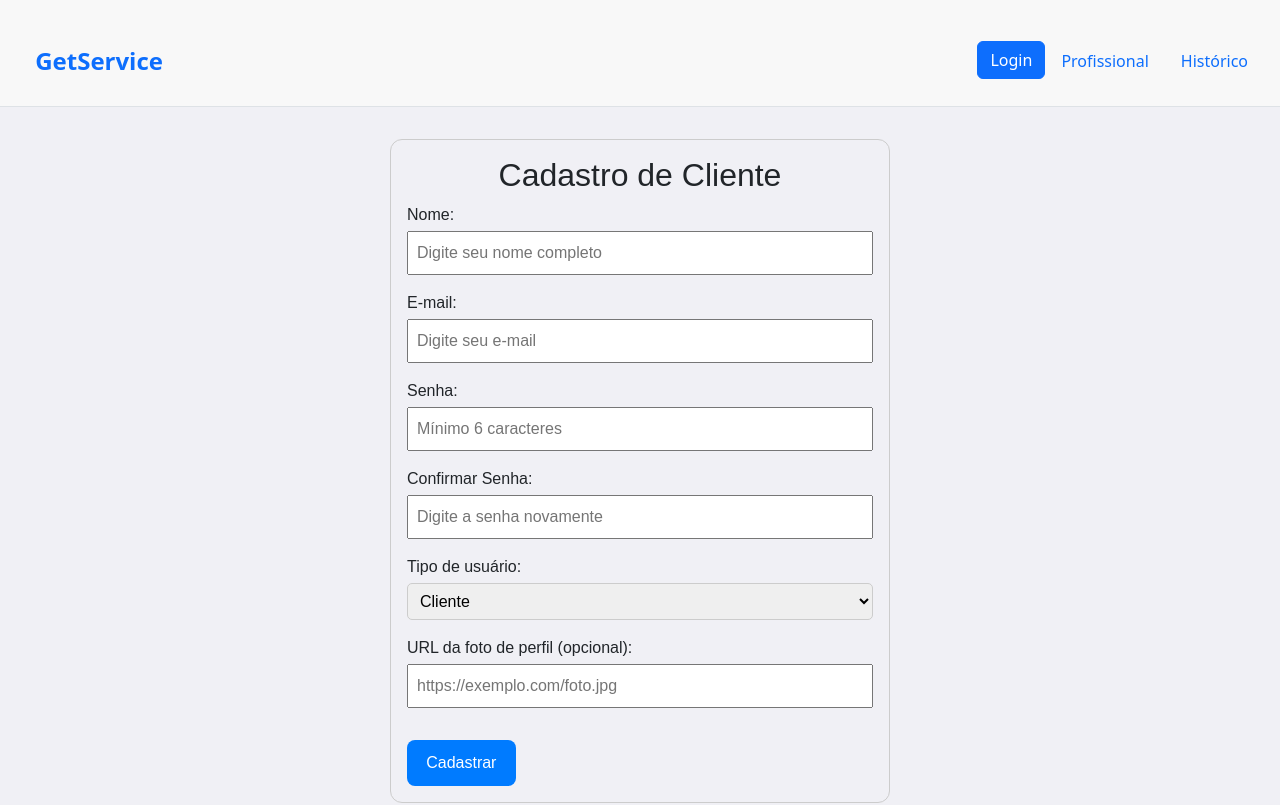
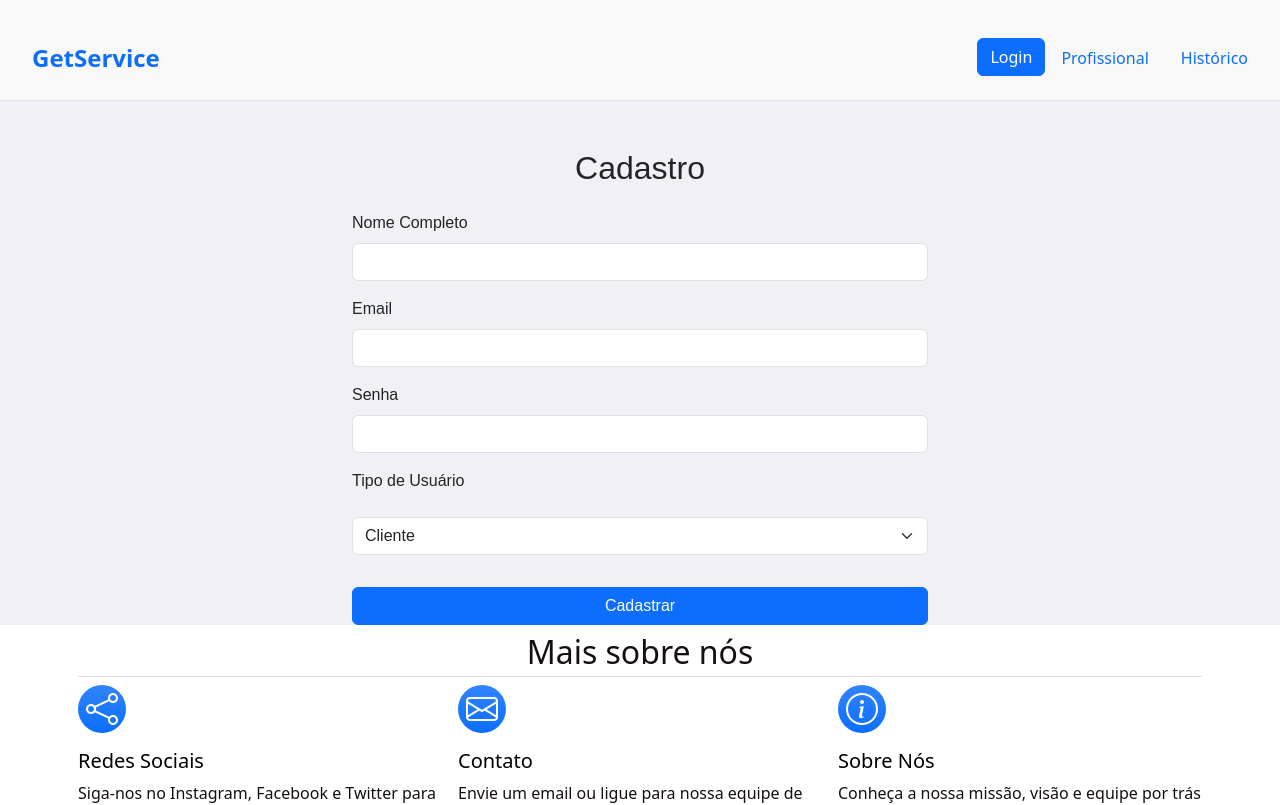
Before and after one commit to Man0ela/aplicativo, a React (Vite) app: page /cadastro in a window 1280 px wide. Shown: the top 805 px of the page. Built offline with nearby package versions, Linux system fonts and the light colour scheme.

Commit message:
ajeitei a tela de cadastro

```diff
--- a/src/Cadastro.jsx
+++ b/src/Cadastro.jsx
@@ -1,161 +1,151 @@
 import React, { useState } from "react";
-import { useDispatch } from "react-redux";
-import { useNavigate } from "react-router-dom";
-import { addUser } from "./features/usersSlice";
-import "./css/Cadastro.css";
 
-const Cadastro = () => {
-  const dispatch = useDispatch();
-  const navigate = useNavigate();
-  const [form, setForm] = useState({
+function Cadastro() {
+  const [tipoUsuario, setTipoUsuario] = useState("cliente");
+  const [dados, setDados] = useState({
     nome: "",
     email: "",
     senha: "",
-    confirmarSenha: "",
-    tipo: "cliente",
-    foto: "",
+    // Campos específicos para profissionais
+    especialidade: "",
+    preco: "",
+    descricaoServico: "",
+    distanciaAtendimento: "",
   });
-
-  const [erros, setErros] = useState({});
 
   const handleChange = (e) => {
     const { name, value } = e.target;
-    setForm((prev) => ({ ...prev, [name]: value }));
-  };
-
-  const validar = () => {
-    const novosErros = {};
-    if (!form.nome.trim()) novosErros.nome = "Nome é obrigatório";
-    if (!form.email.includes("@")) novosErros.email = "E-mail inválido";
-    if (form.senha.length < 6)
-      novosErros.senha = "Senha deve ter no mínimo 6 caracteres";
-    if (form.senha !== form.confirmarSenha)
-      novosErros.confirmarSenha = "As senhas não coincidem";
-    if (form.foto && !form.foto.startsWith("http"))
-      novosErros.foto = "URL da imagem inválida";
-    return novosErros;
+    setDados((prev) => ({
+      ...prev,
+      [name]: value,
+    }));
   };
 
   const handleSubmit = (e) => {
     e.preventDefault();
-    const errosValidados = validar();
-    if (Object.keys(errosValidados).length > 0) {
-      setErros(errosValidados);
-      return;
-    }
-
-    dispatch(
-      addUser({
-        nome: form.nome,
-        email: form.email,
-        senha: form.senha,
-        tipo: form.tipo,
-        foto: form.foto,
-      })
-    );
-
-    alert("Cadastro realizado com sucesso!");
-    navigate("/login");
+    // Aqui você enviaria os dados para o backend
+    console.log("Dados enviados:", dados);
   };
 
   return (
-    <div className="cadastro-container">
-      <h2>
-        Cadastro de {form.tipo === "cliente" ? "Cliente" : "Profissional"}
-      </h2>
+    <div className="container mt-5" style={{ maxWidth: "600px" }}>
+      <h2 className="text-center mb-4">Cadastro</h2>
       <form onSubmit={handleSubmit}>
-        {/* Campo Nome */}
-        <label>
-          Nome:
+        {/* Campos básicos para todos os usuários */}
+        <div className="mb-3">
+          <label className="form-label">Nome Completo</label>
           <input
             type="text"
+            className="form-control"
             name="nome"
-            value={form.nome}
+            value={dados.nome}
             onChange={handleChange}
-            placeholder="Digite seu nome completo"
+            required
           />
-          {erros.nome && <span className="erro">{erros.nome}</span>}
-        </label>
+        </div>
 
-        {/* Campo Email */}
-        <label>
-          E-mail:
+        <div className="mb-3">
+          <label className="form-label">Email</label>
           <input
             type="email"
+            className="form-control"
             name="email"
-            value={form.email}
+            value={dados.email}
             onChange={handleChange}
-            placeholder="Digite seu e-mail"
+            required
           />
-          {erros.email && <span className="erro">{erros.email}</span>}
-        </label>
+        </div>
 
-        {/* Campo Senha */}
-        <label>
-          Senha:
+        <div className="mb-3">
+          <label className="form-label">Senha</label>
           <input
             type="password"
+            className="form-control"
             name="senha"
-            value={form.senha}
+            value={dados.senha}
             onChange={handleChange}
-            placeholder="Mínimo 6 caracteres"
+            required
           />
-          {erros.senha && <span className="erro">{erros.senha}</span>}
-        </label>
+        </div>
 
-        {/* Campo Confirmar Senha */}
-        <label>
-          Confirmar Senha:
-          <input
-            type="password"
-            name="confirmarSenha"
-            value={form.confirmarSenha}
-            onChange={handleChange}
-            placeholder="Digite a senha novamente"
-          />
-          {erros.confirmarSenha && (
-            <span className="erro">{erros.confirmarSenha}</span>
-          )}
-        </label>
-
-        {/* Campo Tipo de Usuário */}
-        <label>
-          Tipo de usuário:
-          <select name="tipo" value={form.tipo} onChange={handleChange}>
+        <div className="mb-3">
+          <label className="form-label">Tipo de Usuário</label>
+          <select
+            className="form-select"
+            name="tipoUsuario"
+            value={tipoUsuario}
+            onChange={(e) => setTipoUsuario(e.target.value)}
+            required
+          >
             <option value="cliente">Cliente</option>
             <option value="profissional">Profissional</option>
           </select>
-        </label>
+        </div>
 
-        {/* Campo Foto (opcional) */}
-        <label>
-          URL da foto de perfil (opcional):
-          <input
-            type="text"
-            name="foto"
-            value={form.foto}
-            onChange={handleChange}
-            placeholder="https://exemplo.com/foto.jpg"
-          />
-          {erros.foto && <span className="erro">{erros.foto}</span>}
-        </label>
+        {/* Campos condicionais para profissionais */}
+        {tipoUsuario === "profissional" && (
+          <>
+            <div className="mb-3">
+              <label className="form-label">Especialidade</label>
+              <input
+                type="text"
+                className="form-control"
+                name="especialidade"
+                value={dados.especialidade}
+                onChange={handleChange}
+                required
+              />
+            </div>
 
-        <button type="submit">Cadastrar</button>
+            <div className="mb-3">
+              <label className="form-label">Preço do Serviço (R$)</label>
+              <input
+                type="number"
+                className="form-control"
+                name="preco"
+                value={dados.preco}
+                onChange={handleChange}
+                min="0"
+                step="0.01"
+                required
+              />
+            </div>
+
+            <div className="mb-3">
+              <label className="form-label">Descrição do Serviço</label>
+              <textarea
+                className="form-control"
+                name="descricaoServico"
+                value={dados.descricaoServico}
+                onChange={handleChange}
+                rows="3"
+                required
+              />
+            </div>
+
+            <div className="mb-3">
+              <label className="form-label">
+                Distância de Atendimento (km)
+              </label>
+              <input
+                type="number"
+                className="form-control"
+                name="distanciaAtendimento"
+                value={dados.distanciaAtendimento}
+                onChange={handleChange}
+                min="1"
+                required
+              />
+            </div>
+          </>
+        )}
+
+        <button type="submit" className="btn btn-primary w-100 mt-3">
+          Cadastrar
+        </button>
       </form>
-
-      {/* Pré-visualização da foto (se existir) */}
-      {form.foto && form.foto.startsWith("http") && (
-        <div className="preview-foto">
-          <p>Prévia da Foto:</p>
-          <img
-            src={form.foto}
-            alt="Prévia do perfil"
-            style={{ maxWidth: "100px" }}
-          />
-        </div>
-      )}
     </div>
   );
-};
+}
 
 export default Cadastro;
--- a/src/Login.jsx
+++ b/src/Login.jsx
@@ -1,38 +1,21 @@
 import React, { useState } from "react";
 import { useNavigate } from "react-router-dom";
-import { useSelector } from "react-redux";
 
 function Login() {
   const [tipoUsuario, setTipoUsuario] = useState("");
-  const [email, setEmail] = useState("");
-  const [senha, setSenha] = useState("");
-  const [erro, setErro] = useState("");
   const navigate = useNavigate();
-  const usuarios = useSelector((state) => state.users);
 
   const handleLogin = () => {
-    if (!email || !senha) {
-      setErro("Email e senha são obrigatórios");
+    if (!tipoUsuario) {
+      alert("Selecione um tipo de usuário");
       return;
-    } else {
-      navigate("/inicial");
     }
 
-    const usuario = usuarios.find(
-      (user) =>
-        user.email === email &&
-        user.senha === senha &&
-        user.tipo === tipoUsuario
-    );
-
-    if (usuario) {
-      if (tipoUsuario === "cliente") {
-        navigate("/inicial");
-      } else if (tipoUsuario === "profissional") {
-        navigate("/dashboard-profissional");
-      }
-    } else {
-      setErro("Credenciais inválidas ou usuário não encontrado");
+    // Redireciona conforme a seleção
+    if (tipoUsuario === "cliente") {
+      navigate("/inicial");
+    } else if (tipoUsuario === "profissional") {
+      navigate("/dashboard-profissional");
     }
   };
 
@@ -41,37 +24,20 @@ function Login() {
       <h2 className="text-center mb-4">Login</h2>
 
       <div className="mb-3">
-        <label className="form-label">Email</label>
-        <input
-          type="email"
-          className="form-control"
-          value={email}
-          onChange={(e) => {
-            setEmail(e.target.value);
-            setErro("");
-          }}
-          placeholder="Digite seu email"
-        />
+        <label className="form-label">Tipo de Usuário</label>
+        <select
+          className="form-select"
+          value={tipoUsuario}
+          onChange={(e) => setTipoUsuario(e.target.value)}
+        >
+          <option value="">Selecione</option>
+          <option value="cliente">Cliente</option>
+          <option value="profissional">Profissional</option>
+        </select>
       </div>
 
-      <div className="mb-3">
-        <label className="form-label">Senha</label>
-        <input
-          type="password"
-          className="form-control"
-          value={senha}
-          onChange={(e) => {
-            setSenha(e.target.value);
-            setErro("");
-          }}
-          placeholder="Digite sua senha"
-        />
-      </div>
-
-      {erro && <div className="alert alert-danger">{erro}</div>}
-
-      <button className="btn btn-primary w-100" onClick={handleLogin} onclick>
-        Entrar
+      <button className="btn btn-primary w-100" onClick={handleLogin}>
+        Acessar
       </button>
 
       <div className="mt-3 text-center">
```
